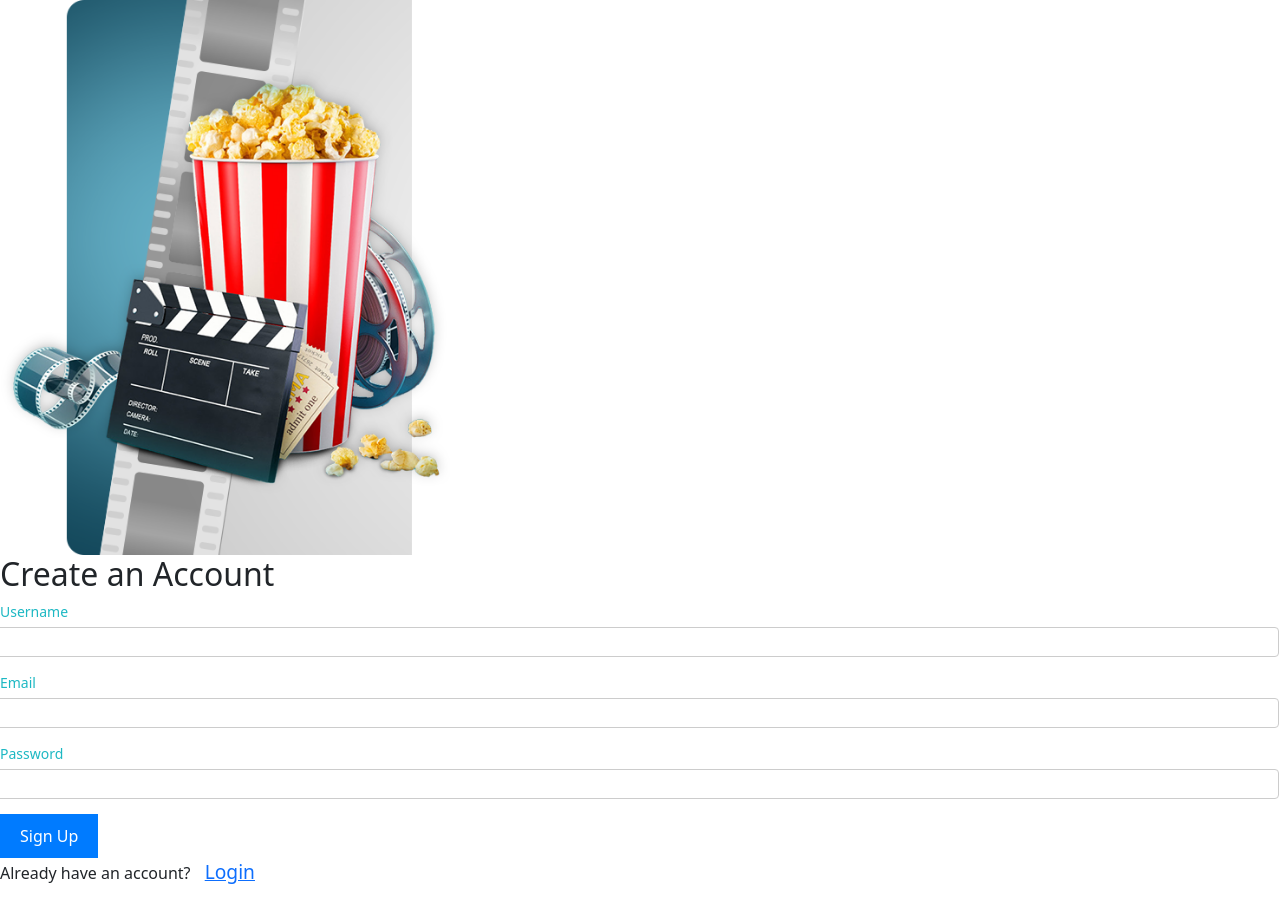
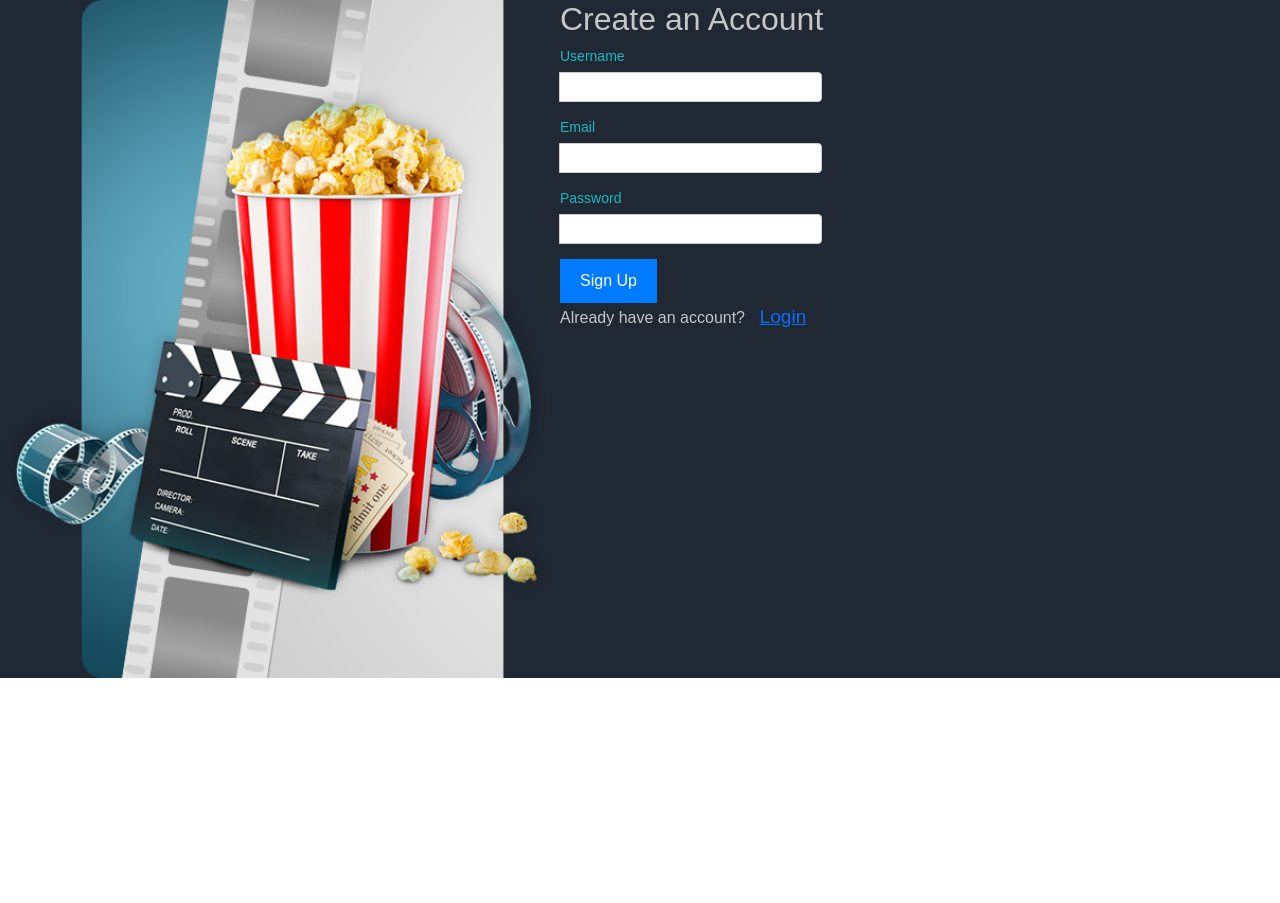
Before and after one commit to RujutaK03/MERN_Project, a React (Create React App) app: page /signup in a window 1280 px wide. After the commit the page ends 800 px from the top, so only its background shows below. Built offline with nearby package versions, Linux system fonts and the light colour scheme.

Commit message:
Update styles.css

```diff
--- a/src/components/styles.css
+++ b/src/components/styles.css
@@ -1,18 +1,20 @@
 .logo img {
     width: 10px;
-    height: auto;
+    height: 100vh;
 }
 
-.container {
+.container1 {
     display: flex;
     align-items:left;
     background-color: #1F2833;
     color: #C5C6C7;
     font-family: Arial, sans-serif;
+    height: 100%;
+    margin:0;
 }
 
 .logo {
-    width: 450px;
+    width: 550px;
     margin-right: 10px;
 }
 
```
